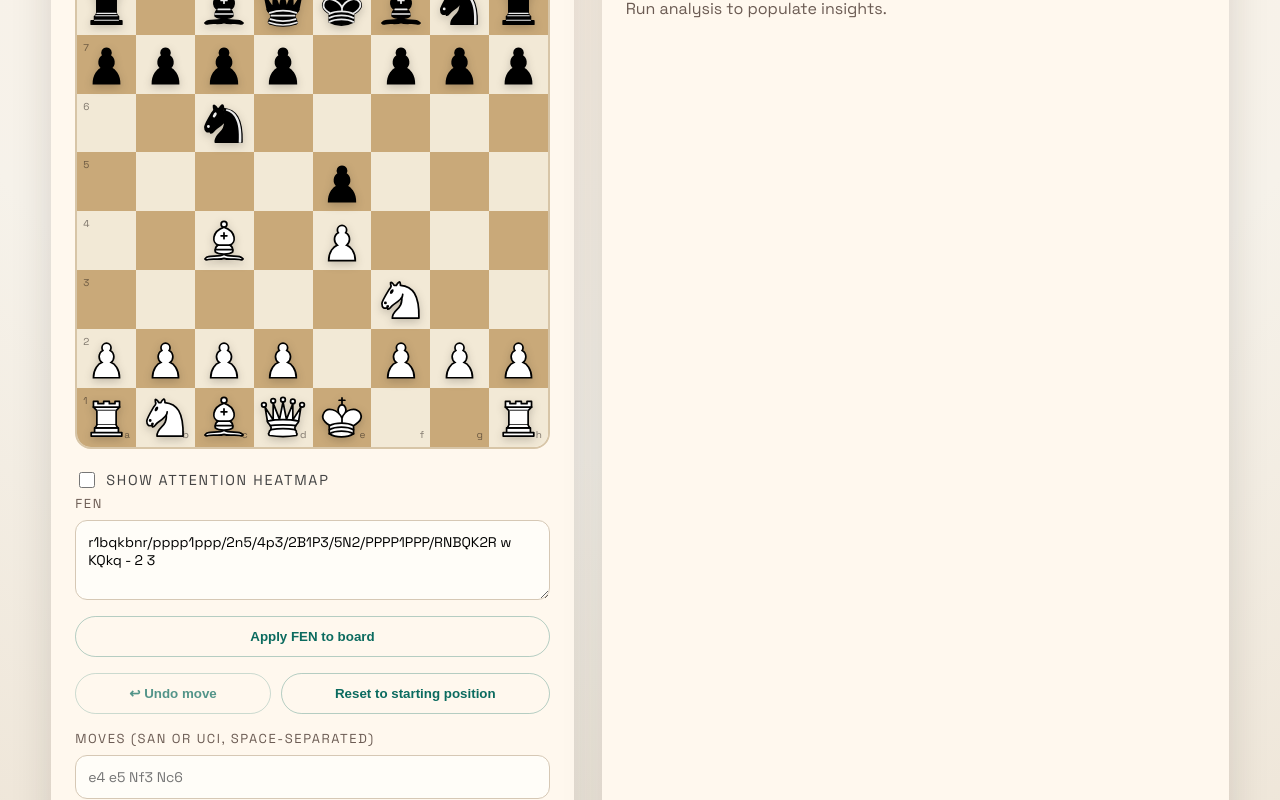
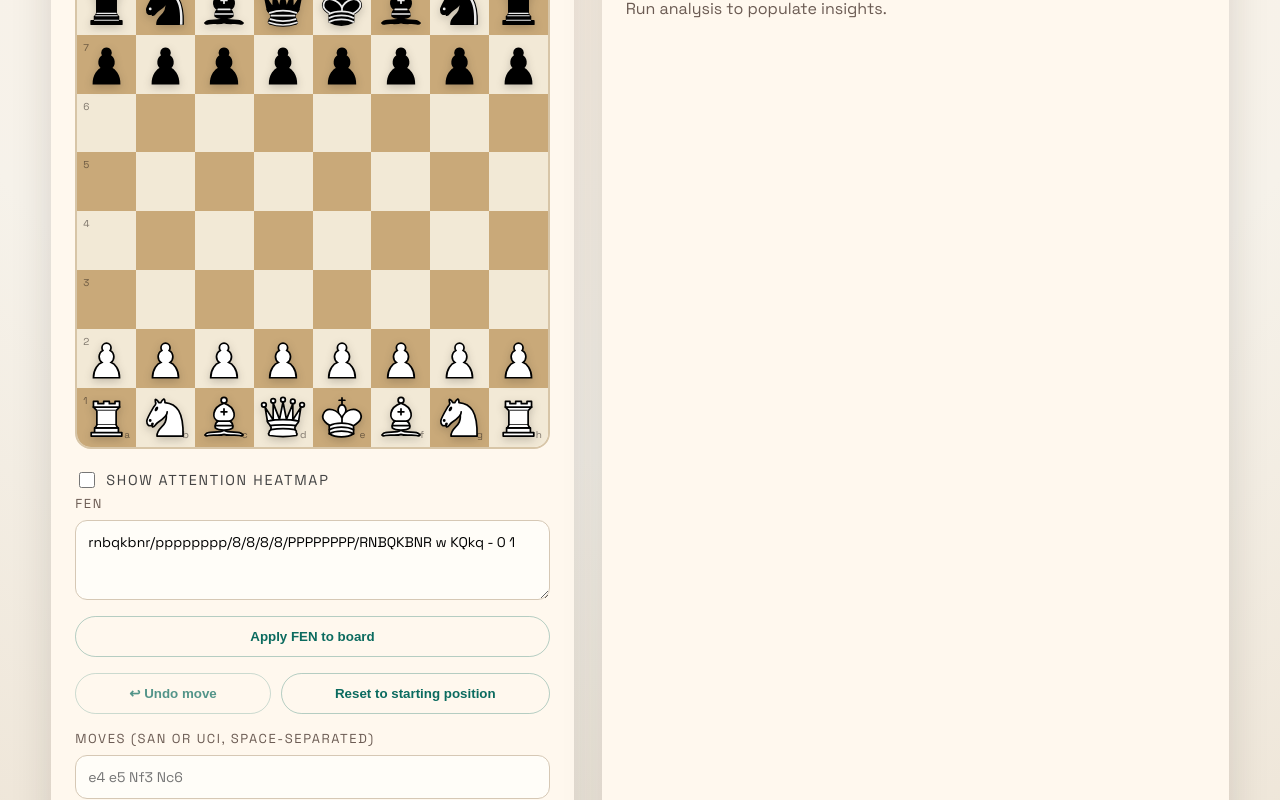
Before and after one commit to VincentQu888/chess-teacher, a React (Vite) app in the folder frontend/: page / in a window 1280 px wide. Shown: the part 406-1206 px from the top of the page. Built offline with nearby package versions, Linux system fonts and the light colour scheme; a web font is replaced by a local one.

Commit message:
frontend: default board to the standard starting position
DEFAULT_FEN booted into a mid-game Italian position; point it at the
normal chess start instead. Removes the redundant unused START_FEN
constant (which already held the standard start).

```diff
--- a/frontend/src/App.jsx
+++ b/frontend/src/App.jsx
@@ -14,8 +14,6 @@ import bQ from "./assets/pieces/bQ.svg";
 import bK from "./assets/pieces/bK.svg";
 
 const DEFAULT_FEN =
-  "r1bqkbnr/pppp1ppp/2n5/4p3/2B1P3/5N2/PPPP1PPP/RNBQK2R w KQkq - 2 3";
-const START_FEN =
   "rnbqkbnr/pppppppp/8/8/8/8/PPPPPPPP/RNBQKBNR w KQkq - 0 1";
 const DEFAULT_PROMPT = "why cant I play Nf3 here";
 
```
